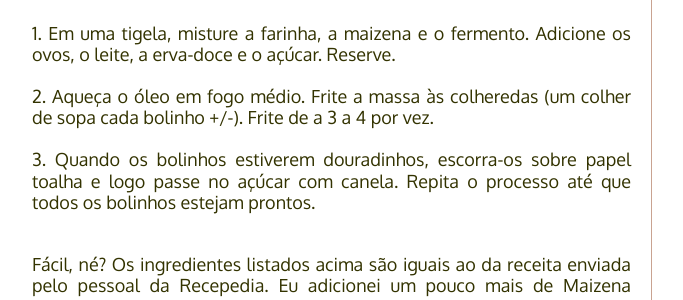
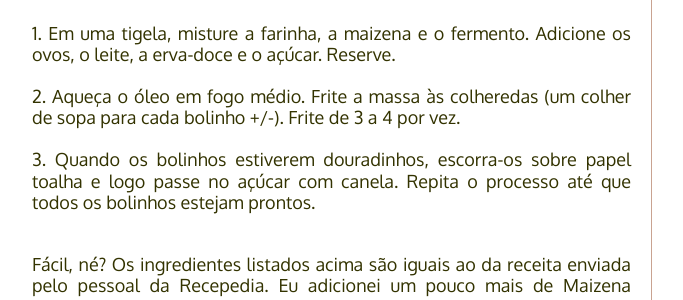
Before and after one commit to PaneladePau/paneladepau-jekyll-blog, a Jekyll site: the page built from _posts/2015-11-02-bolinho-de-chuva-com-maizena.md, in a window 1280 px wide and 900 px high, scrolled down 1057 px. Shown: the part 175-475 px from the top of the window, without its empty margins (138-821 px from the left). Built offline with Jekyll 4.4.1, drawn with Linux system fonts in a browser that asks for light colours; nearby versions of some CDN libraries; some web fonts are replaced; Markdown is read by kramdown in place of the engine named in the settings.

Commit message:
“update”

```diff
--- a/_posts/2015-11-02-bolinho-de-chuva-com-maizena.md
+++ b/_posts/2015-11-02-bolinho-de-chuva-com-maizena.md
@@ -30,7 +30,7 @@ No final de outubro, o Panela de Pau recebeu mais um presentinho da equipe do Re
 ### Modo de fazer:
 
 1. Em uma tigela, misture a farinha, a maizena e o fermento. Adicione os ovos, o leite, a erva-doce e o açúcar. Reserve.
-2. Aqueça o óleo em fogo médio. Frite a massa às colheredas (um colher de sopa cada bolinho +/-). Frite de a 3 a 4 por vez.
+2. Aqueça o óleo em fogo médio. Frite a massa às colheredas (um colher de sopa para cada bolinho +/-). Frite de 3 a 4 por vez.
 3. Quando os bolinhos estiverem douradinhos, escorra-os sobre papel toalha e logo passe no açúcar com canela. Repita o processo até que todos os bolinhos estejam prontos.
 
 Fácil, né? Os ingredientes listados acima são iguais ao da receita enviada pelo pessoal da Recepedia. Eu adicionei um pouco mais de Maizena porque achei que a textura estava muito mole para formar as colheradas de cada bolinho. Então, vai um pouco de você sentir a massa :)
```
Also changed, not shown: img/fotos-dos-posts/bolinho-de-chuva-com-maizena.jpg.
